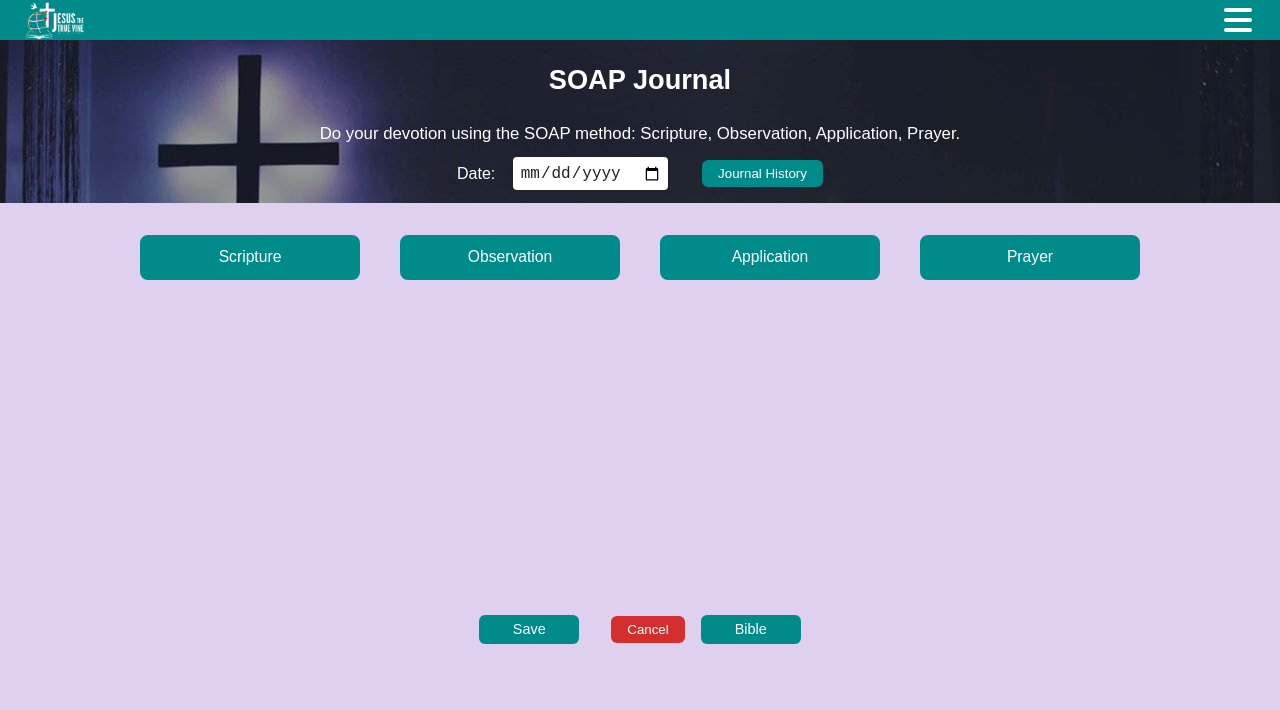
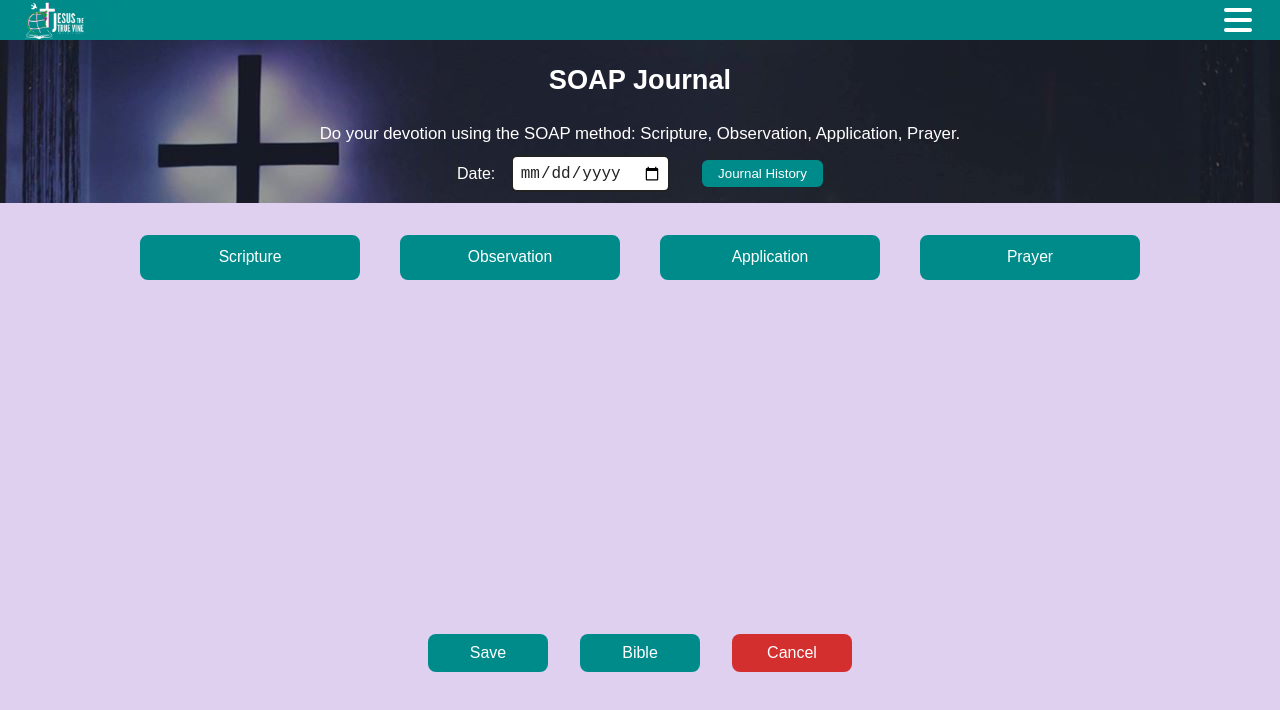
Before and after one commit to Noble636/DailyVotion, a React (Create React App) app: page /journal in a window 1280 px wide. Shown: the top 710 px of the page. Built offline with nearby package versions, Linux system fonts and the light colour scheme.

Commit message:
Initial commit

```diff
--- a/src/components/User/UserJournal.js
+++ b/src/components/User/UserJournal.js
@@ -259,21 +259,28 @@ function UserJournal() {
           </div>
 
           <div className="journalpage-bottom-actions">
-            <button className="journalpage-save-btn" onClick={handleSaveAll}>Save</button>
-            <button
-              className="journalpage-cancel-btn"
-              style={{ marginLeft: '1rem', background: '#d32f2f', color: '#fff', border: 'none', borderRadius: '6px', padding: '0.4rem 1rem', fontWeight: '500', cursor: 'pointer' }}
-              onClick={() => window.location.href = '/profile'}
-            >
-              Cancel
-            </button>
-            <div className="journalpage-music-tooltip">
+            <div style={{ display: 'flex', justifyContent: 'center', gap: '2rem', marginTop: '1.2rem' }}>
+              <button
+                className="journalpage-save-btn"
+                style={{ minWidth: '120px', padding: '0.6rem 0', fontSize: '1rem', borderRadius: '8px', fontWeight: '500' }}
+                onClick={handleSaveAll}
+              >
+                Save
+              </button>
               <button
                 className="journalpage-bible-btn"
+                style={{ minWidth: '120px', padding: '0.6rem 0', fontSize: '1rem', borderRadius: '8px', fontWeight: '500', background: '#008b8b', color: '#fff', border: 'none' }}
                 title="Open Bible"
                 onClick={() => setShowBible(prev => !prev)}
               >
                 {showBible ? "Close Bible" : "Bible"}
+              </button>
+              <button
+                className="journalpage-cancel-btn"
+                style={{ minWidth: '120px', padding: '0.6rem 0', fontSize: '1rem', borderRadius: '8px', fontWeight: '500', background: '#d32f2f', color: '#fff', border: 'none' }}
+                onClick={() => window.location.href = '/profile'}
+              >
+                Cancel
               </button>
             </div>
           </div>
--- a/src/components/User/Userfeedback.js
+++ b/src/components/User/Userfeedback.js
@@ -68,7 +68,13 @@ function Userfeedback() {
         />
         <div className="userfeedback-btns">
           <button className="userfeedback-btn" onClick={handleSave}>Save</button>
-          <button className="userfeedback-btn" onClick={handleCancel}>Cancel</button>
+          <button
+            className="userfeedback-btn"
+            style={{ background: '#d32f2f', color: '#fff', border: 'none', borderRadius: '6px', padding: '0.4rem 1rem', fontWeight: '500', cursor: 'pointer', marginLeft: '1rem' }}
+            onClick={handleCancel}
+          >
+            Cancel
+          </button>
         </div>
         {showPopup && (
           <div style={{
```
